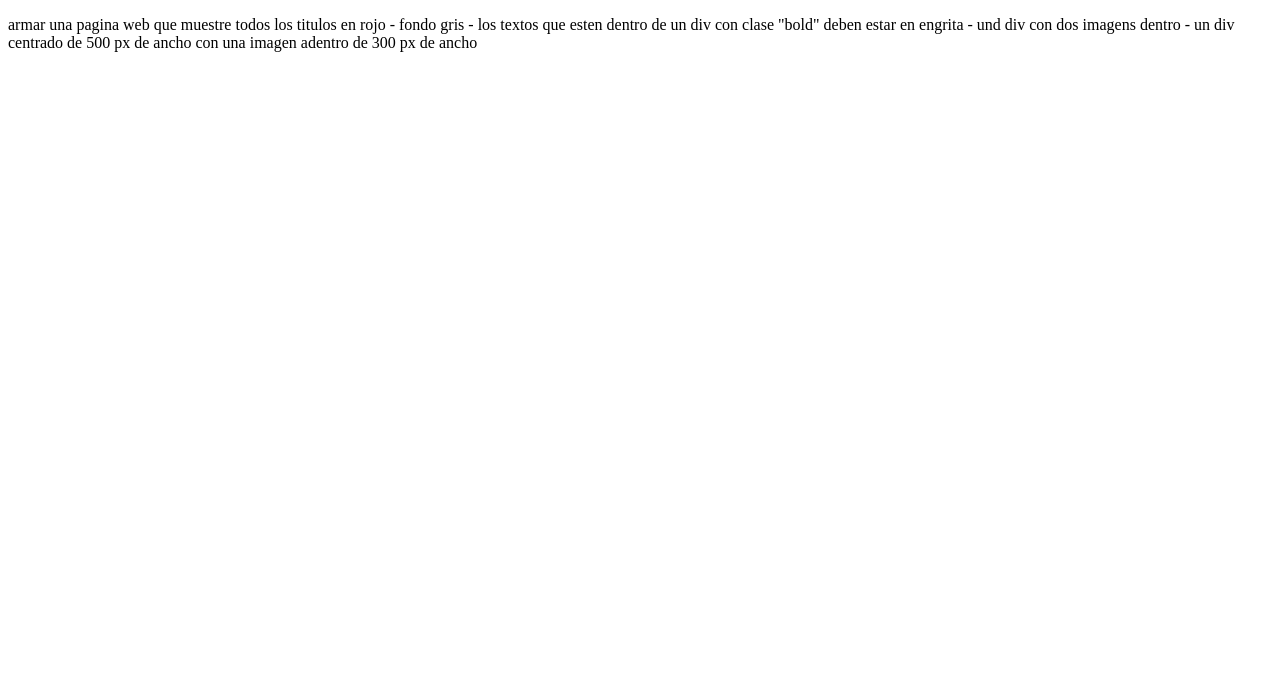
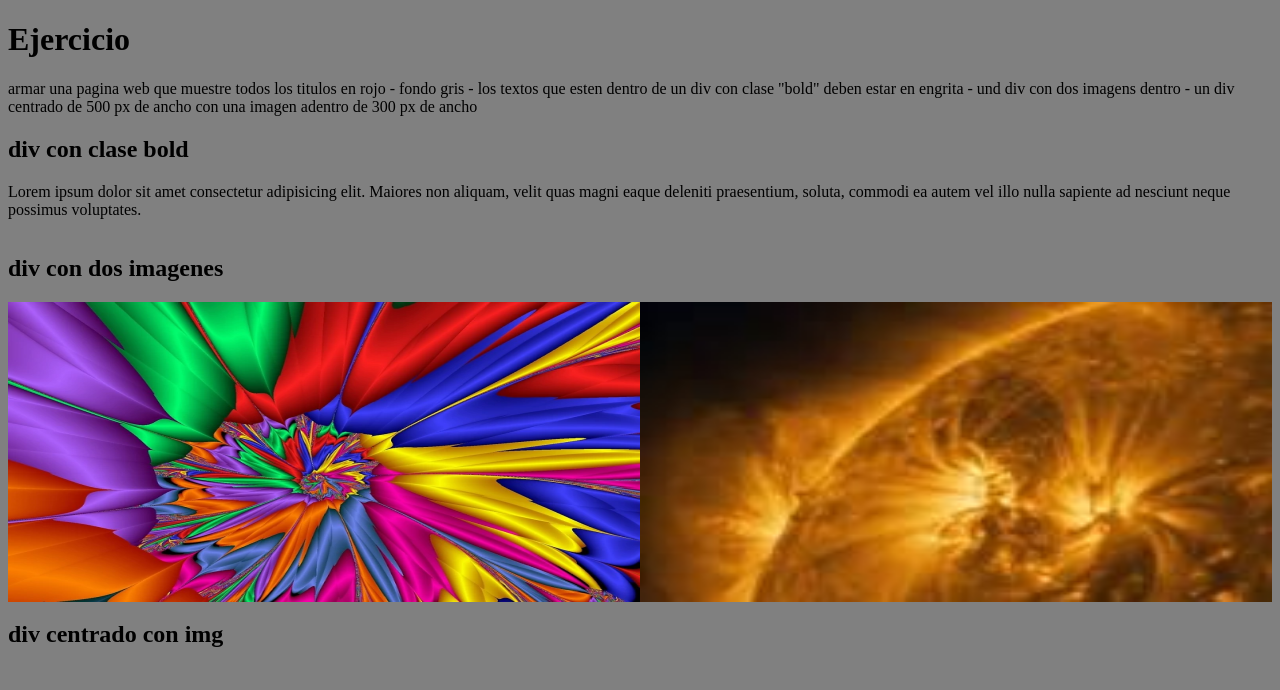
Before and after one commit to federico-batalla/ejercicios, a plain HTML site: page ejercicio4/index.html in a window 1280 px wide. Drawn offline with Linux system fonts and the light colour scheme.

Commit message:
se rearon los div y se agrgegaron las imagenes, falta el ultimo punto y poner los estilos

```diff
--- a/ejercicio4/index.html
+++ b/ejercicio4/index.html
@@ -1,20 +1,51 @@
 <!DOCTYPE html>
 <html lang="en">
+
 <head>
     <meta charset="UTF-8">
     <meta http-equiv="X-UA-Compatible" content="IE=edge">
     <meta name="viewport" content="width=device-width, initial-scale=1.0">
+    <link rel="stylesheet" href="style.css">
     <title>Document</title>
 </head>
+
 <body>
+    <div class="principal">
+        <h1>Ejercicio</h1>
+        <p>armar una pagina web que muestre todos los titulos en rojo - fondo gris - los textos que esten dentro de un
+            div con clase "bold" deben estar en engrita - und div con dos imagens dentro - un div centrado de 500 px de
+            ancho con una imagen adentro de 300 px de ancho </p>
+
+
         <div>
-            <p>armar una pagina web que muestre todos los titulos en rojo - fondo gris - los textos que esten dentro de un div con clase "bold" deben estar en engrita - und div con dos imagens dentro - un div centrado de 500 px de ancho con una imagen adentro de 300 px de ancho </p>
+            <h2>div con clase bold</h2>
+            <p>Lorem ipsum dolor sit amet consectetur adipisicing elit. Maiores non aliquam, velit quas magni eaque
+                deleniti praesentium, soluta, commodi ea autem vel illo nulla sapiente ad nesciunt neque possimus
+                voluptates.</p>
+            <div class="imagenes">
+                <h2>div con dos imagenes</h2>
+                <div class="bloque">
+                    <img src="img/img1.webp" alt="" class="imagen">
+                    <img src="img/img2.jfif" alt="" class="imagen">
+                </div>
+
+            </div>
+            <div>
+                <h2>div centrado con img</h2>
+                <img src="" alt="">
+            </div>
+
         </div>
+
+
+
+    </div>
 
 
 
 
 
-<script src="script.js"></script>
+    <script src="script.js"></script>
 </body>
+
 </html>
--- /dev/null
+++ b/ejercicio4/style.css
@@ -0,0 +1,22 @@
+body {
+    background-color: grey;
+}
+
+.imagenes{
+    display: flex;
+    flex-direction: column;
+}
+
+.bloque{
+    display: flex;
+    flex-direction: row;
+
+}
+
+.imagen {
+    width: 50%;
+    height: 50%;
+    height: 300px;
+
+
+}
```
Also changed, not shown: ejercicio4/img/img1.webp (added), ejercicio4/img/img2.jfif (added).
